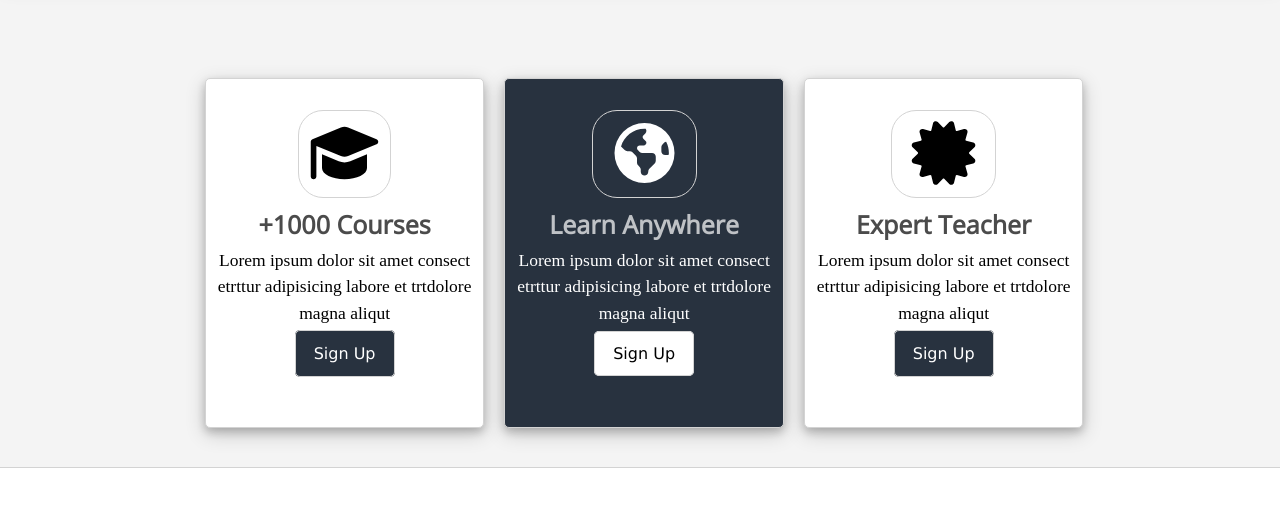
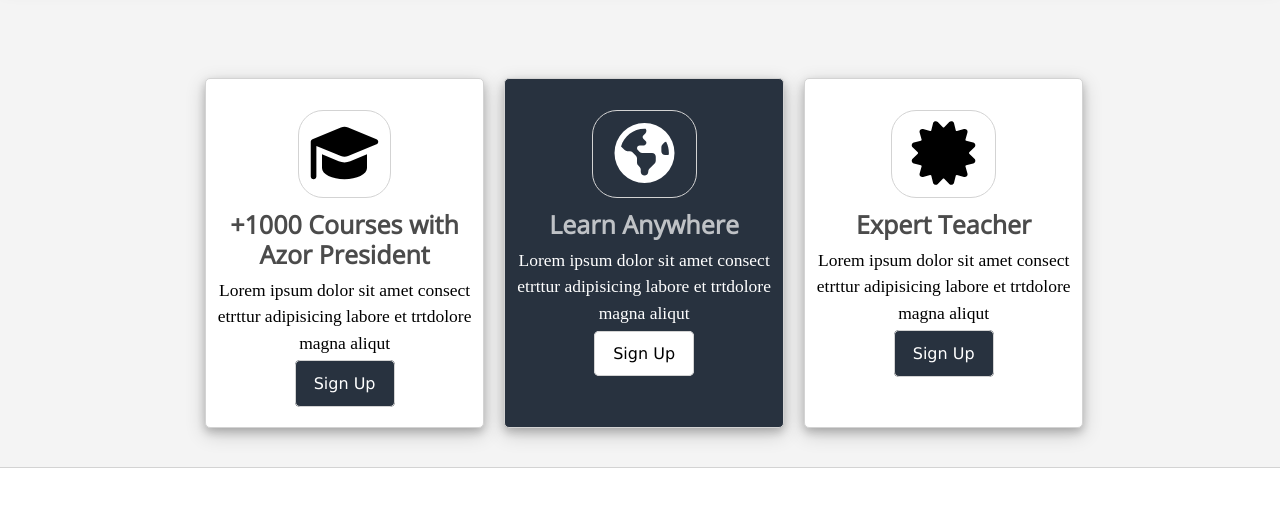
Before and after one commit to sombojosue/data, a plain HTML site: page index.html in a window 1280 px wide. Shown: the part 568-1073 px from the top of the page. Drawn offline with nearby package versions, Linux system fonts and the light colour scheme; grey boxes are pictures that could not be loaded.

Commit message:
Update index.html

```diff
--- a/index.html
+++ b/index.html
@@ -911,7 +911,7 @@
          </span>
         </div>
        <div class='text_service'>
-       <h3>+1000 Courses</h3>
+       <h3>+1000 Courses with Azor President</h3>
        <p>Lorem ipsum dolor sit amet consect etrttur adipisicing labore et trtdolore magna aliqut</p>
        <a style='color:#fff;' href="sign_up.html">Sign Up</a>
        </div>
```
